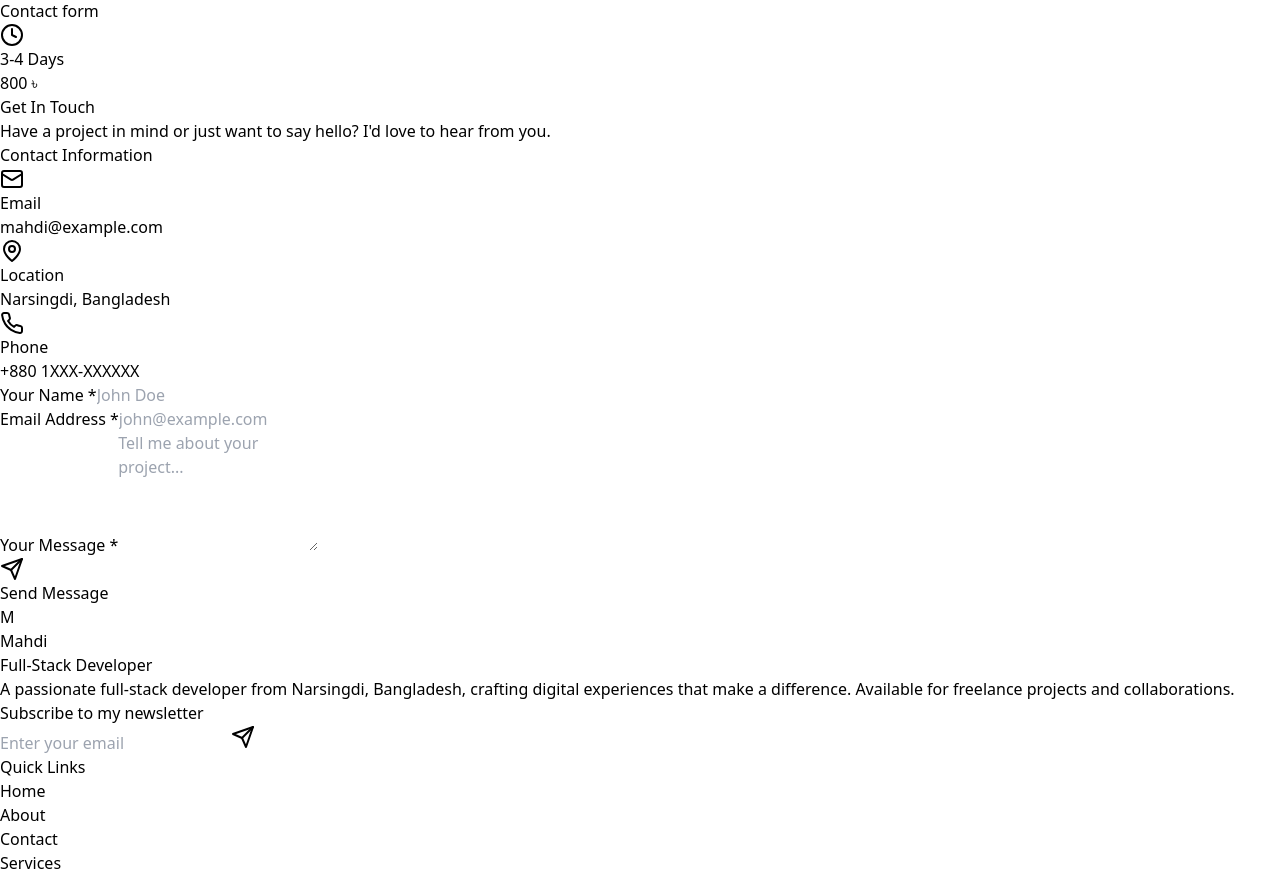
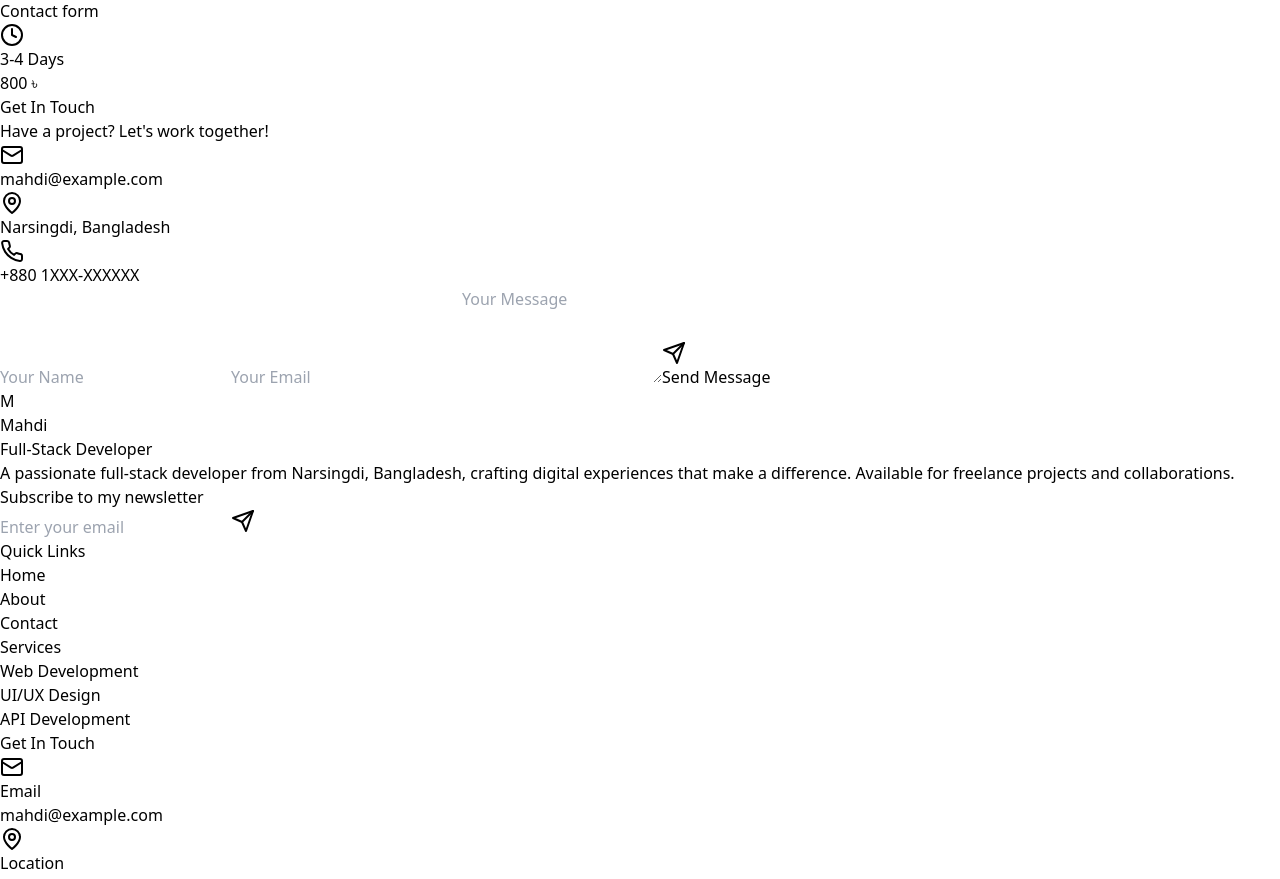
Before and after one commit to darkboy0p/darkboy0p.github.io, a React (Vite) app: page / in a window 1280 px wide. Shown: the part 943-1822 px from the top of the page. Built offline with nearby package versions, Linux system fonts and the light colour scheme.

Commit message:
Update Contact.jsx

```diff
--- a/src/components/Contact.jsx
+++ b/src/components/Contact.jsx
@@ -1,200 +1,74 @@
-import React, { useState } from 'react';
-import { Send, Mail, MapPin, Phone, CheckCircle } from 'lucide-react';
-import { personalInfo } from '../data/portfolioData';
-import { isValidEmail } from '../utils/helpers';
+import React, { useState } from 'react'
+import { Mail, MapPin, Phone, Send } from 'lucide-react'
+import { personalInfo } from '../data/portfolioData'
 
 const Contact = () => {
-  const [formData, setFormData] = useState({
-    name: '',
-    email: '',
-    message: '',
-  });
-  const [isSubmitted, setIsSubmitted] = useState(false);
-  const [errors, setErrors] = useState({});
-
-  const validateForm = () => {
-    const newErrors = {};
-    if (!formData.name.trim()) newErrors.name = 'Name is required';
-    if (!formData.email.trim()) {
-      newErrors.email = 'Email is required';
-    } else if (!isValidEmail(formData.email)) {
-      newErrors.email = 'Please enter a valid email';
-    }
-    if (!formData.message.trim()) newErrors.message = 'Message is required';
-    return newErrors;
-  };
+  const [formData, setFormData] = useState({ name: '', email: '', message: '' })
 
   const handleSubmit = (e) => {
-    e.preventDefault();
-    const newErrors = validateForm();
-
-    if (Object.keys(newErrors).length > 0) {
-      setErrors(newErrors);
-      return;
+    e.preventDefault()
+    alert('Thanks for your message! I will get back to you soon.')
+    setFormData({ name: '', email: '', message: '' })
   }
 
-    // Here you would typically send the form data to a backend service
-    console.log('Form submitted:', formData);
-    setIsSubmitted(true);
-    setFormData({ name: '', email: '', message: '' });
-    setErrors({});
-
-    setTimeout(() => setIsSubmitted(false), 5000);
-  };
-
-  const handleChange = (e) => {
-    const { name, value } = e.target;
-    setFormData(prev => ({
-      ...prev,
-      [name]: value,
-    }));
-    // Clear error when user starts typing
-    if (errors[name]) {
-      setErrors(prev => ({
-        ...prev,
-        [name]: '',
-      }));
-    }
-  };
-
   return (
-    <section id="contact" className="py-20 bg-white relative">
-      <div className="max-w-7xl mx-auto px-4 sm:px-6 lg:px-8">
+    <section id="contact" className="py-20 bg-slate-50">
+      <div className="max-w-6xl mx-auto px-4">
         <div className="text-center mb-16">
           <h2 className="text-3xl md:text-4xl font-bold text-slate-900 mb-4">Get In Touch</h2>
-          <p className="text-lg text-slate-600 max-w-2xl mx-auto">
-            Have a project in mind or just want to say hello? I'd love to hear from you.
-          </p>
+          <p className="text-lg text-slate-600">Have a project? Let's work together!</p>
         </div>
 
-        <div className="grid md:grid-cols-2 gap-12 max-w-5xl mx-auto">
-          {/* Contact Info */}
-          <div className="space-y-8">
-            <div className="bg-gradient-to-br from-slate-50 to-slate-100 p-8 rounded-xl border border-slate-200 shadow-sm">
-              <h3 className="text-xl font-bold text-slate-900 mb-6">Contact Information</h3>
-
+        <div className="grid md:grid-cols-2 gap-12 max-w-4xl mx-auto">
           <div className="space-y-6">
-                <div className="flex items-center space-x-4 group">
-                  <div className="w-12 h-12 bg-white rounded-lg flex items-center justify-center shadow-sm group-hover:shadow-md transition-shadow">
-                    <Mail className="h-5 w-5 text-slate-700" />
+            <div className="flex items-center space-x-4">
+              <Mail className="h-5 w-5 text-slate-600" />
+              <span className="text-slate-700">{personalInfo.email}</span>
             </div>
-                  <div>
-                    <p className="text-sm text-slate-500">Email</p>
-                    <a href={`mailto:${personalInfo.email}`} className="font-medium text-slate-900 hover:text-slate-600 transition-colors">
-                      {personalInfo.email}
-                    </a>
+            <div className="flex items-center space-x-4">
+              <MapPin className="h-5 w-5 text-slate-600" />
+              <span className="text-slate-700">{personalInfo.location}</span>
+            </div>
+            <div className="flex items-center space-x-4">
+              <Phone className="h-5 w-5 text-slate-600" />
+              <span className="text-slate-700">{personalInfo.phone}</span>
             </div>
           </div>
 
-                <div className="flex items-center space-x-4 group">
-                  <div className="w-12 h-12 bg-white rounded-lg flex items-center justify-center shadow-sm group-hover:shadow-md transition-shadow">
-                    <MapPin className="h-5 w-5 text-slate-700" />
-                  </div>
-                  <div>
-                    <p className="text-sm text-slate-500">Location</p>
-                    <p className="font-medium text-slate-900">{personalInfo.location}</p>
-                  </div>
-                </div>
-
-                <div className="flex items-center space-x-4 group">
-                  <div className="w-12 h-12 bg-white rounded-lg flex items-center justify-center shadow-sm group-hover:shadow-md transition-shadow">
-                    <Phone className="h-5 w-5 text-slate-700" />
-                  </div>
-                  <div>
-                    <p className="text-sm text-slate-500">Phone</p>
-                    <a href={`tel:${personalInfo.phone}`} className="font-medium text-slate-900 hover:text-slate-600 transition-colors">
-                      {personalInfo.phone}
-                    </a>
-                  </div>
-                </div>
-              </div>
-            </div>
-          </div>
-
-          {/* Contact Form */}
-          <div>
-            {isSubmitted ? (
-              <div className="bg-emerald-50 border border-emerald-200 rounded-xl p-8 text-center">
-                <CheckCircle className="h-16 w-16 text-emerald-500 mx-auto mb-4" />
-                <h3 className="text-xl font-bold text-emerald-900 mb-2">Message Sent!</h3>
-                <p className="text-emerald-700">Thank you for reaching out. I'll get back to you within 24 hours.</p>
-              </div>
-            ) : (
-              <form onSubmit={handleSubmit} className="space-y-6">
-                <div>
-                  <label htmlFor="name" className="block text-sm font-medium text-slate-700 mb-2">
-                    Your Name *
-                  </label>
+          <form onSubmit={handleSubmit} className="space-y-4">
             <input
               type="text"
-                    id="name"
-                    name="name"
+              placeholder="Your Name"
               value={formData.name}
-                    onChange={handleChange}
-                    className={`w-full px-4 py-3 rounded-lg border transition-colors bg-slate-50 focus:outline-none focus:ring-2 focus:ring-slate-500 focus:border-transparent ${
-                      errors.name ? 'border-red-300 bg-red-50' : 'border-slate-300'
-                    }`}
-                    placeholder="John Doe"
+              onChange={(e) => setFormData({...formData, name: e.target.value})}
+              required
+              className="w-full px-4 py-3 border border-slate-300 rounded-lg focus:outline-none focus:ring-2 focus:ring-slate-500"
             />
-                  {errors.name && (
-                    <p className="mt-1 text-sm text-red-600">{errors.name}</p>
-                  )}
-                </div>
-
-                <div>
-                  <label htmlFor="email" className="block text-sm font-medium text-slate-700 mb-2">
-                    Email Address *
-                  </label>
             <input
               type="email"
-                    id="email"
-                    name="email"
+              placeholder="Your Email"
               value={formData.email}
-                    onChange={handleChange}
-                    className={`w-full px-4 py-3 rounded-lg border transition-colors bg-slate-50 focus:outline-none focus:ring-2 focus:ring-slate-500 focus:border-transparent ${
-                      errors.email ? 'border-red-300 bg-red-50' : 'border-slate-300'
-                    }`}
-                    placeholder="john@example.com"
+              onChange={(e) => setFormData({...formData, email: e.target.value})}
+              required
+              className="w-full px-4 py-3 border border-slate-300 rounded-lg focus:outline-none focus:ring-2 focus:ring-slate-500"
             />
-                  {errors.email && (
-                    <p className="mt-1 text-sm text-red-600">{errors.email}</p>
-                  )}
-                </div>
-
-                <div>
-                  <label htmlFor="message" className="block text-sm font-medium text-slate-700 mb-2">
-                    Your Message *
-                  </label>
             <textarea
-                    id="message"
-                    name="message"
+              placeholder="Your Message"
+              rows={4}
               value={formData.message}
-                    onChange={handleChange}
-                    rows={5}
-                    className={`w-full px-4 py-3 rounded-lg border transition-colors bg-slate-50 focus:outline-none focus:ring-2 focus:ring-slate-500 focus:border-transparent resize-none ${
-                      errors.message ? 'border-red-300 bg-red-50' : 'border-slate-300'
-                    }`}
-                    placeholder="Tell me about your project..."
+              onChange={(e) => setFormData({...formData, message: e.target.value})}
+              required
+              className="w-full px-4 py-3 border border-slate-300 rounded-lg focus:outline-none focus:ring-2 focus:ring-slate-500"
             />
-                  {errors.message && (
-                    <p className="mt-1 text-sm text-red-600">{errors.message}</p>
-                  )}
-                </div>
-
-                <button
-                  type="submit"
-                  className="w-full bg-slate-800 text-white px-6 py-3.5 rounded-lg font-semibold hover:bg-slate-700 transition-all shadow-md hover:shadow-lg flex items-center justify-center space-x-2 hover:scale-105 transform"
-                >
+            <button type="submit" className="w-full bg-slate-800 text-white px-6 py-3 rounded-lg font-semibold hover:bg-slate-700 flex items-center justify-center space-x-2">
               <Send className="h-5 w-5" />
               <span>Send Message</span>
             </button>
           </form>
-            )}
-          </div>
         </div>
       </div>
     </section>
-  );
-};
+  )
+}
 
-export default Contact;
+export default Contact
```
Lines whose indentation alone changed are shown as unchanged.
